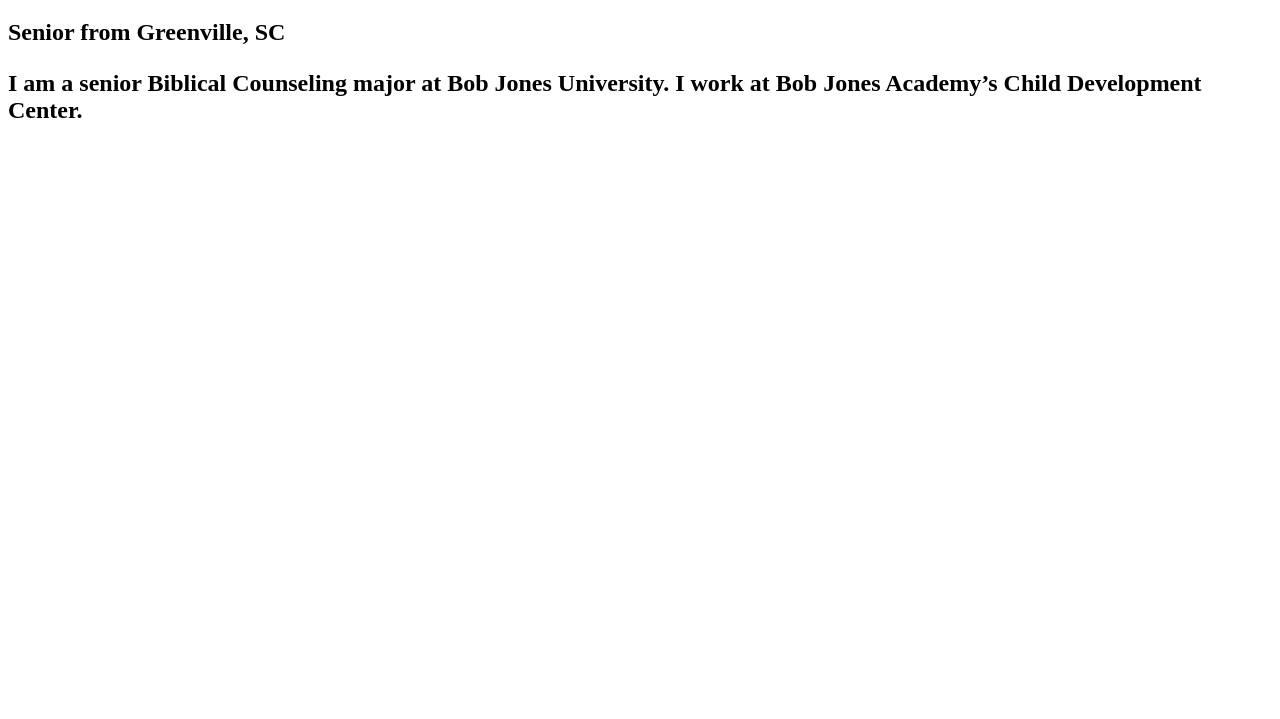
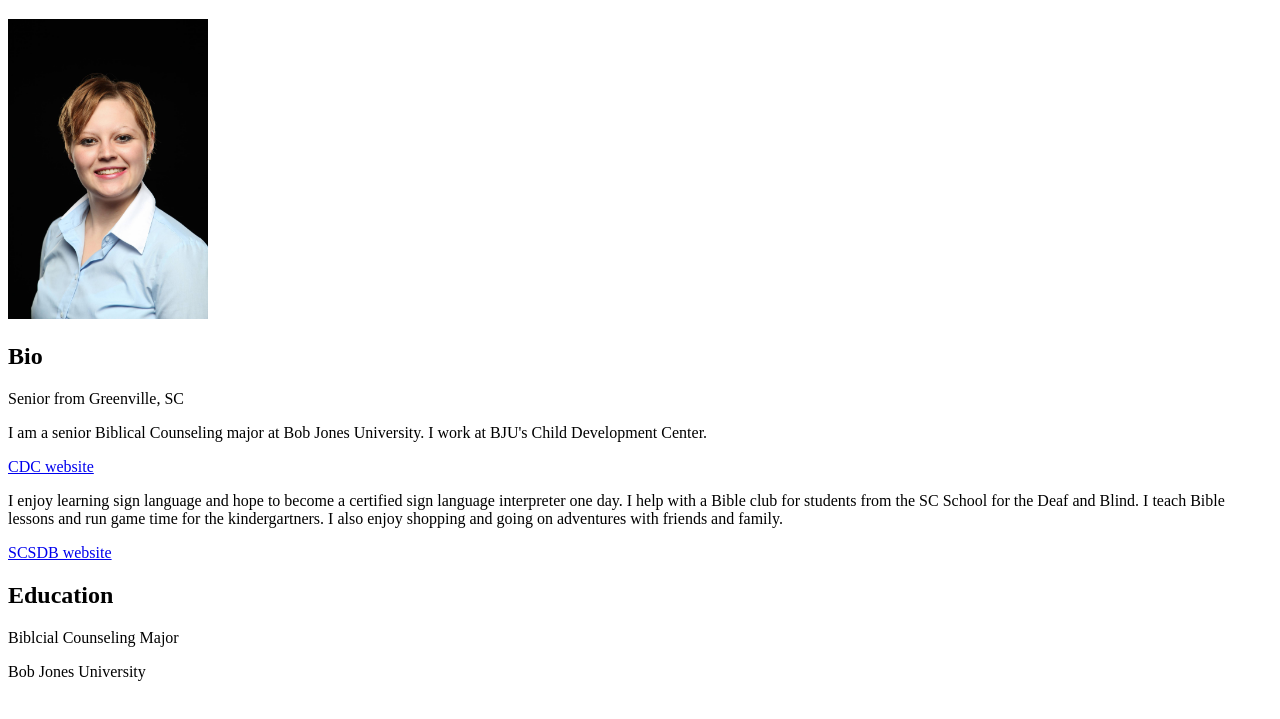
Before and after one commit to M-Houpt/M-Houpt.github.io, a plain HTML site: page index.html in a window 1280 px wide. Shown: the part 61-780 px from the top of the page. Drawn offline with Linux system fonts and the light colour scheme.

Commit message:
Update index.html

```diff
--- a/index.html
+++ b/index.html
@@ -1,5 +1,16 @@
 <!DOCTYPE html>
 <html>
+<body>
 <h1>Micahlyn Houpt</h1>
-<h2>Senior from Greenville, SC</h>
-<p>I am a senior Biblical Counseling major at Bob Jones University. I work at Bob Jones Academy’s Child Development Center. </p>
+<img src="14468192_10210477143027572_6405409647594448463_o.jpg" width=200>
+<h2>Bio</h2>
+<p>Senior from Greenville, SC</P>
+<p>I am a senior Biblical Counseling major at Bob Jones University. I work at BJU's Child Development Center. </p>
+<a href="http://www.bobjonesacademy.net/academics/infant-k5/">CDC website</a>
+<p>I enjoy learning sign language and hope to become a certified sign language interpreter one day. I help with a Bible club for students from the SC School for the Deaf and Blind. I teach Bible lessons and run game time for the kindergartners. I also enjoy shopping and going on adventures with friends and family.</p>
+<a href="https://www.scsdb.org">SCSDB website</a>
+<h2>Education</h2>
+<p>Biblcial Counseling Major</p>
+<p>Bob Jones University</p>
+</body>
+</html>
```
